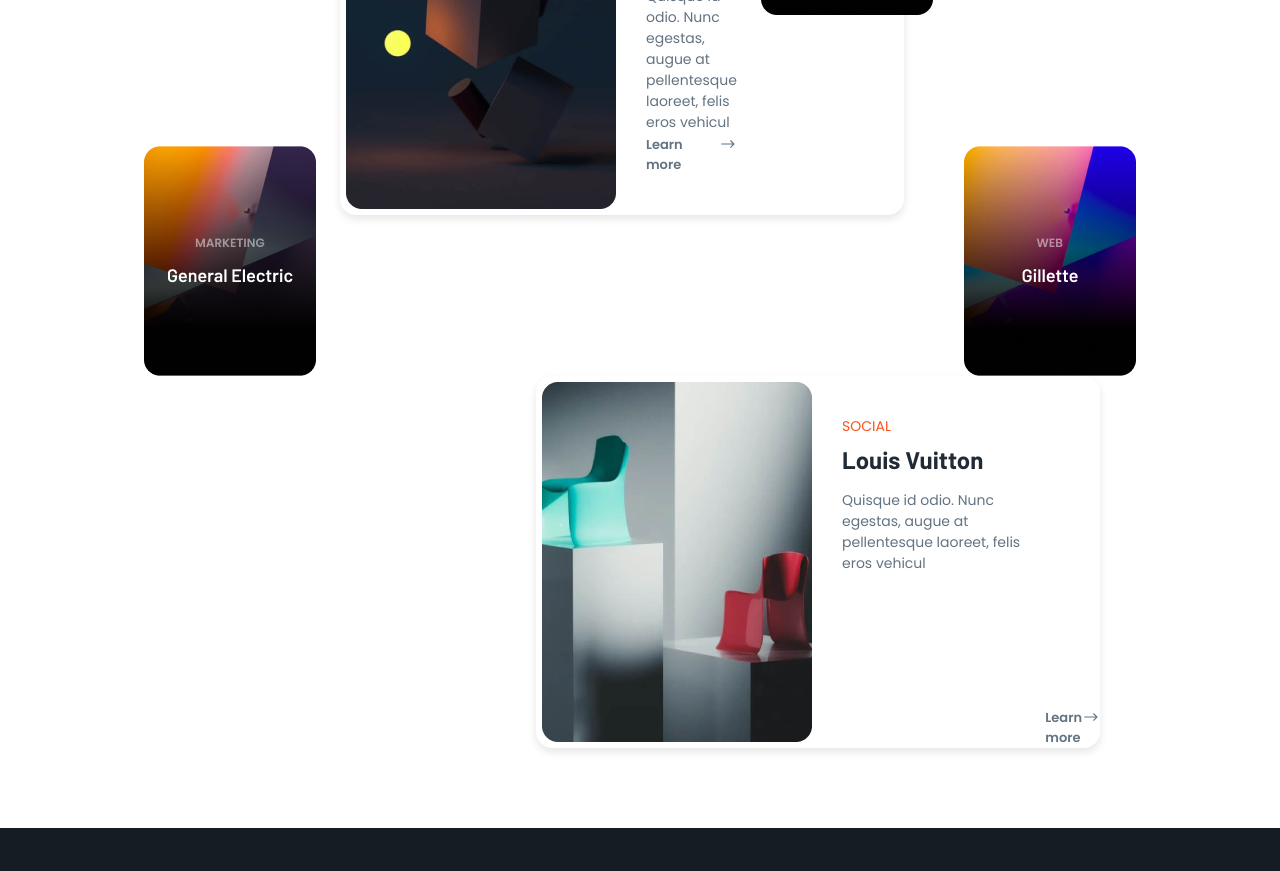
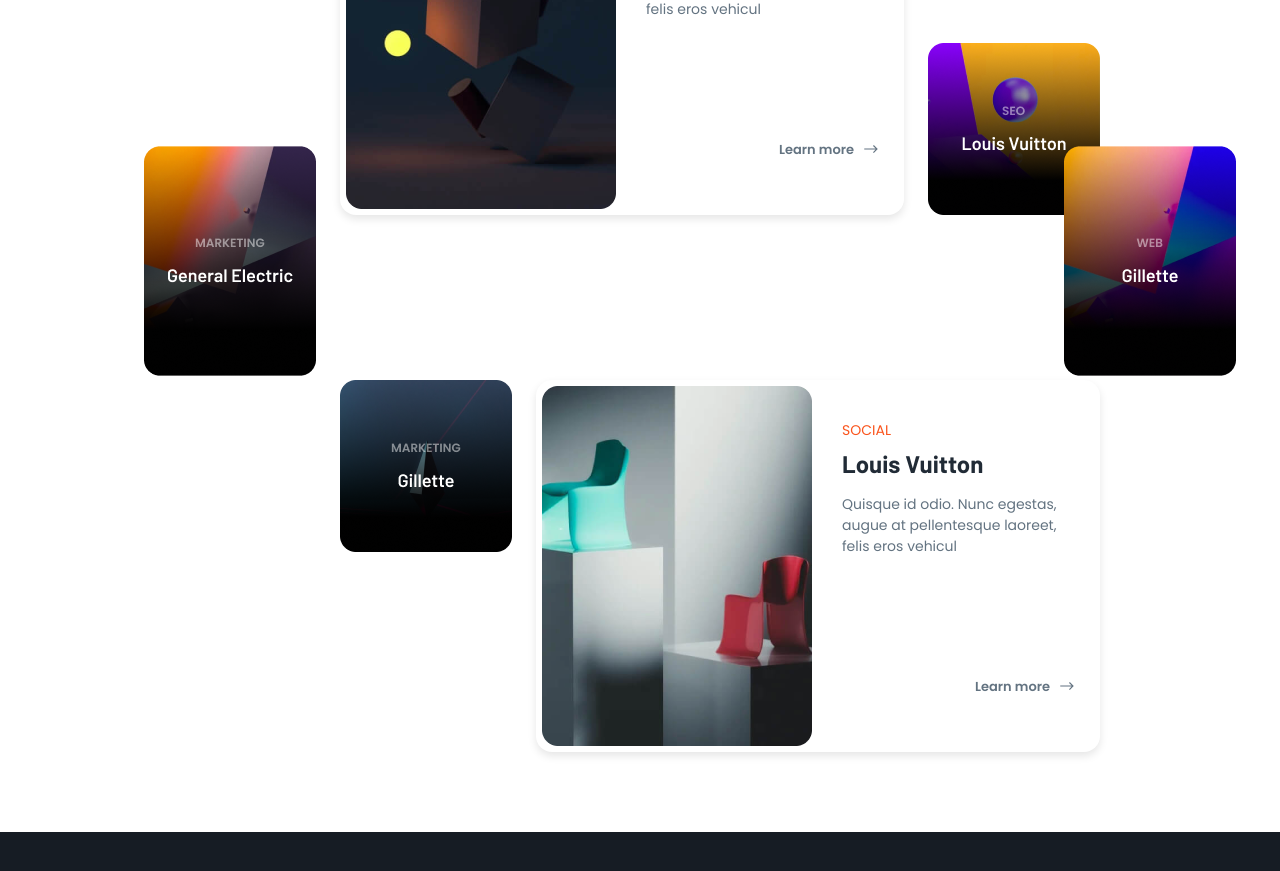
Before and after one commit to anarka312/marketing-page, a React (Create React App) app: page / in a window 1280 px wide. Shown: the part 3960-4831 px from the top of the page. Built offline with nearby package versions, Linux system fonts and the light colour scheme.

Commit message:
finished case section

```diff
--- a/src/components/Case/Case.module.css
+++ b/src/components/Case/Case.module.css
@@ -1,6 +1,5 @@
 .case_section {
   margin-top: 120px;
-
 }
 
 .case_section > h2 {
@@ -15,11 +14,15 @@
   width: 100%;
   height: 100%;
   margin-top: 120px;
-
 }
 
 .case_item1 {
-max-width: 564px;
+  display: flex;
+  gap: 24px;
+}
+
+.case_info {
+  max-width: 564px;
   max-height: 372px;
   display: flex;
   margin-left: 196px;
@@ -58,49 +61,71 @@
   font-size: 13px;
   font-weight: 600;
   display: flex;
-  margin-top: auto;
-  align-self: flex-end;
+
+  margin-top: 120px;
+  align-self: self-end;
 }
 
 .case_link::after {
   content: url(./../assets/case_img/iconbase.svg);
+
+  margin-left: 8px;
 }
 
 .case_img3 {
   width: 172px;
   height: 172px;
   object-fit: cover;
+  /* display: flex; */
+
+  margin-top: 200px;
 }
 
 .case_item2 {
   margin-top: -69px;
   display: flex;
 
-
   justify-content: space-between;
   align-items: flex-start;
   /* align-items: center; */
 }
 
-.case_block {
+.case_block2 {
   display: flex;
-  align-items: flex-end;
+  /* align-items: flex-end; */
+  margin-right: -100px;
 }
 
 .case_item3 {
-  width: 564px;
-  height: 372px;
+  display: flex;
+  align-items: flex-start;
+  gap: 24px;
+}
 
+/* .case_block3 {
   display: flex;
-  margin-left: 392px;
+
+} */
+
+.case_img5 {
+  width: 172px;
+  height: 172px;
+  object-fit: cover;
+  /* display: flex; */
+
+  margin-left: 196px;
+}
+
+.case_info2 {
+  max-width: 564px;
+  max-height: 372px;
+  display: flex;
+
   background-color: #ffffff;
   border-radius: 16px;
   box-shadow: 0 4px 8px rgba(0, 0, 0, 0.1);
   /* box-sizing: border-box; */
 }
-
-
-
 
 /* .case_block {
   width: 172px;
--- a/src/components/Case/index.jsx
+++ b/src/components/Case/index.jsx
@@ -17,6 +17,7 @@
 
       <div className={styles.case_cards}>
         <div className={styles.case_item1}>
+          <div className={styles.case_info}>
             <div className={styles.case_img}>
               <img src={case4} alt="img" />
             </div>
@@ -30,6 +31,7 @@
               </p>
               <div className={styles.case_link}>Learn more</div>
             </div>
+          </div>
           <div className={styles.case_img3}>
             <img src={case3} alt="img" />
           </div>
@@ -40,12 +42,17 @@
             <img src={case1} alt="img" />
           </div>
 
-          <div className={styles.case_block}>
+          <div className={styles.case_block2}>
             <img src={case2} alt="img" />
           </div>
         </div>
 
         <div className={styles.case_item3}>
+          <div className={styles.case_img5}>
+            <img src={case5} alt="img" />
+          </div>
+          <div className={styles.case_info2}>
+
           <div className={styles.case_img}>
             <img src={case6} alt="img" />
           </div>
@@ -56,8 +63,9 @@
               Quisque id odio. Nunc egestas, augue at pellentesque laoreet,
               felis eros vehicul
             </p>
+          <div className={styles.case_link}>Learn more</div>
           </div>
-          <div className={styles.case_link}>Learn more</div>
+          </div>
         </div>
       </div>
 
```
Lines whose indentation alone changed are shown as unchanged.
